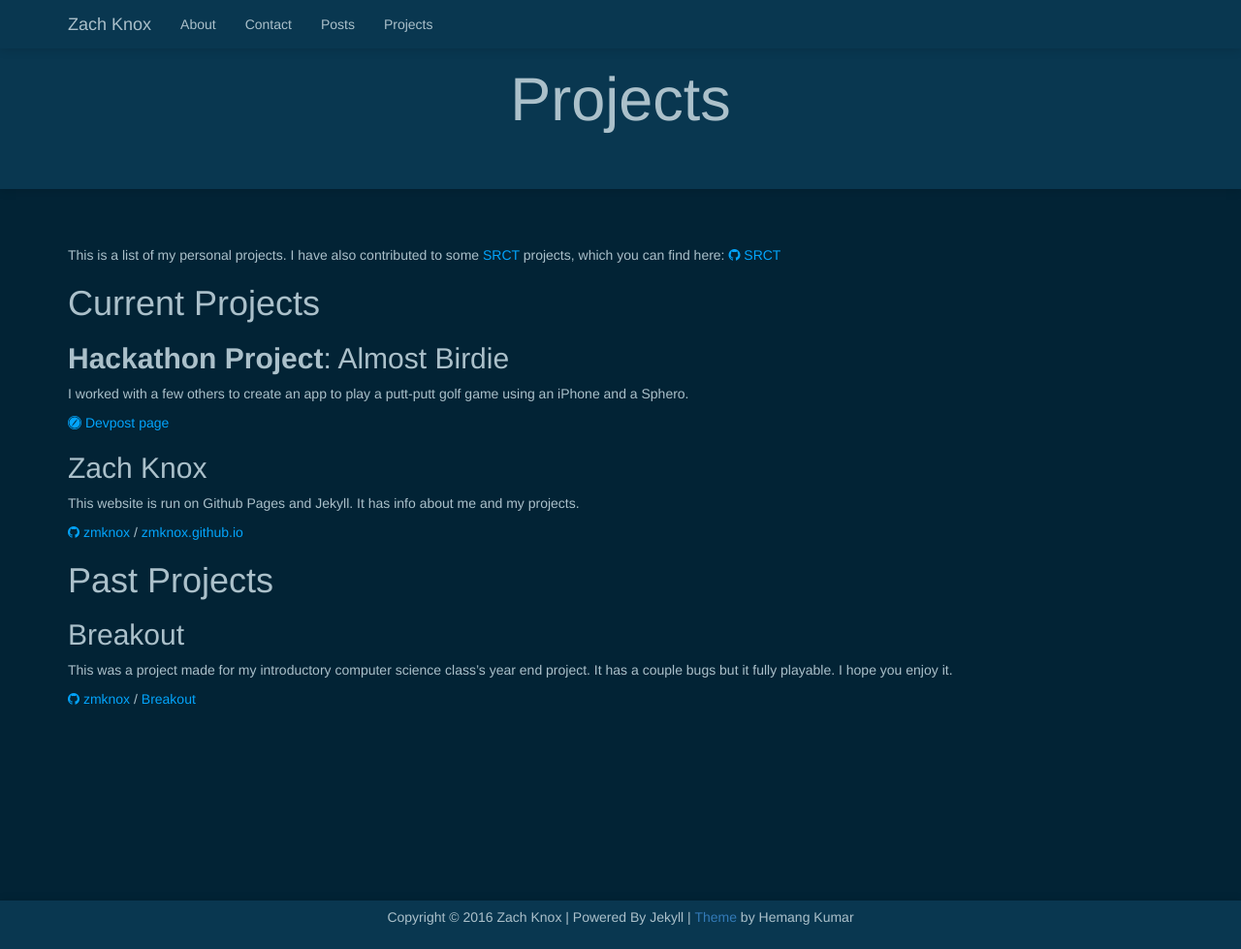
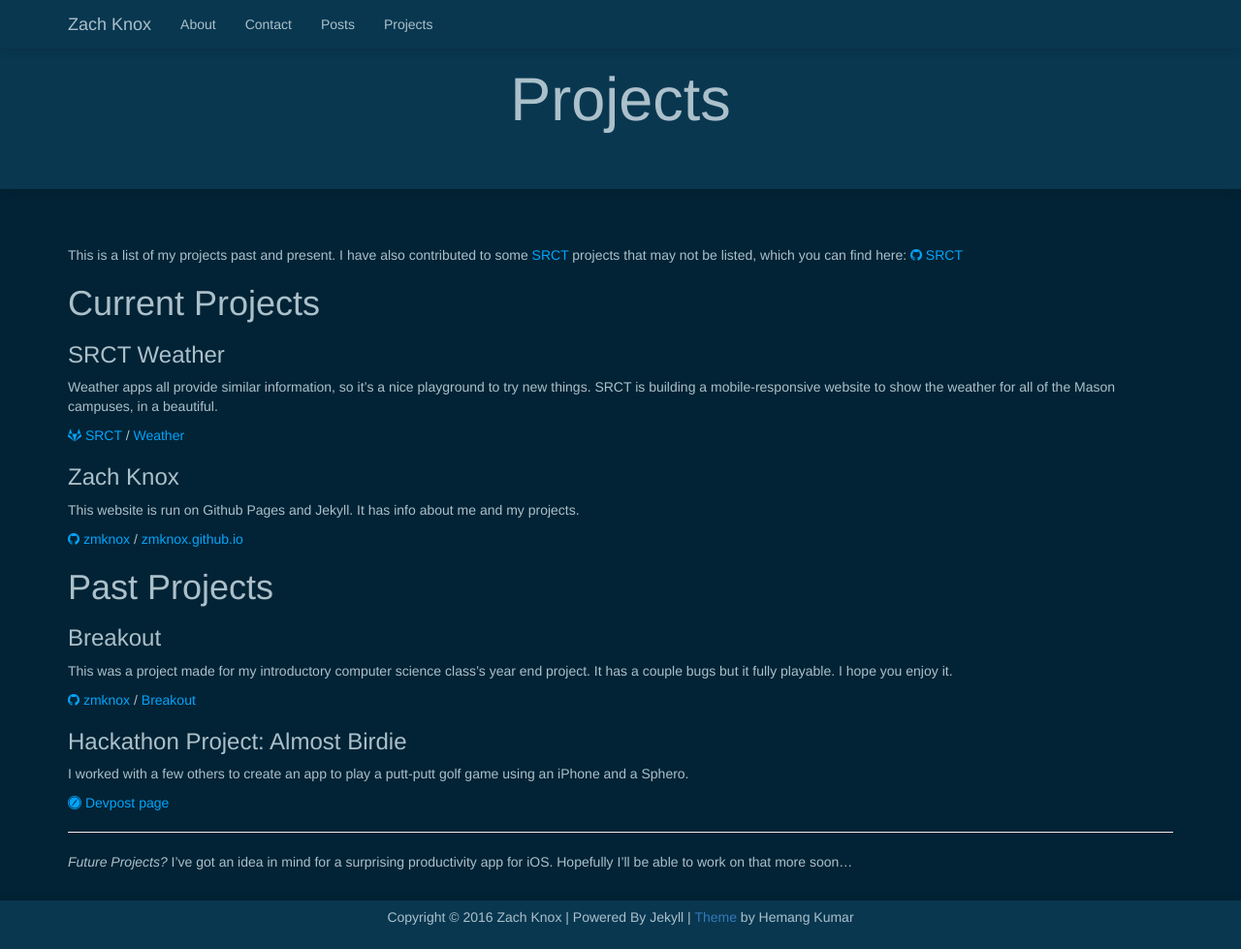
Before and after one commit to zmknox/zmknox.github.io, a Jekyll site: the page built from projects.md, in a window 1280 px wide and 979 px high. Shown: the whole window at 97% size. Built offline with Jekyll 4.4.1, drawn with Linux system fonts in a browser that asks for light colours; nearby versions of some CDN libraries; some web fonts are replaced.

Commit message:
The homepage finally works correctly! And also some project page updates

```diff
--- a/_config.yml
+++ b/_config.yml
@@ -15,7 +15,7 @@ description: "A Computer Science student at George Mason University"
 
 
 baseurl: "" # the subpath of your site, e.g. /blog
-url: "http://zachknox.com" # the base hostname & protocol for your site
+url: "http://www.zachknox.com" # the base hostname & protocol for your site
 twitter_username: zmknox
 github_username:  zmknox
 
--- a/_posts/2016-07-26-headless-ubuntu-vm.markdown
+++ b/_posts/2016-07-26-headless-ubuntu-vm.markdown
@@ -1,7 +1,7 @@
 ---
 layout: post
 title:  "Creating a headless Ubuntu Virtual Machine on macOS"
-date:   2016-07-26 11:00:00 -0500
+date:   2016-07-26 12:00:00 -0500
 categories: Mac macOS
 ---
 I really love my Mac, and I love macOS (though that new rename from OS X is a little odd), but sometimes, despite macOS being [Certified UNIX](http://www.opengroup.org/openbrand/register/brand3612.htm), development is sometimes just easier with a Linux distribution than the BSD based Darwin kernel and macOS that sits above it. To solve this problem, I decided to run a headless Ubuntu Server 16.04 LTS virtual machine, one that isn't confied to a virtual monitor that I can connect to over SSH, on top of macOS using VirtualBox.
--- a/projects.md
+++ b/projects.md
@@ -4,7 +4,7 @@ title: Projects
 permalink: /projects/
 ---
 
-This is a list of my personal projects. I have also contributed to some [SRCT](http://srct.gmu.edu/) projects,
+This is a list of my projects past and present. I have also contributed to some [SRCT](http://srct.gmu.edu/) projects that may not be listed,
 which you can find here: [<i class="fa fa-github"></i> SRCT](https://github.com/SRCT)
 
 
@@ -13,12 +13,13 @@ which you can find here: [<i class="fa fa-github"></i> SRCT](https://github.com/
 Current Projects
 ================
 
-## **Hackathon Project**: Almost Birdie
-I worked with a few others to create an app to play a putt-putt golf game using an iPhone and a Sphero.
+### SRCT Weather
+Weather apps all provide similar information, so it's a nice playground to try new things. SRCT is building
+a mobile-responsive website to show the weather for all of the Mason campuses, in a beautiful.
 
-[<i class="fa fa-safari"></i> Devpost page](https://devpost.com/software/sphero-putt-putt-practice)
+[<i class="fa fa-gitlab"></i> SRCT](https://git.gmu.edu/srct) / [Weather](https://git.gmu.edi/srct/weather)
 
-## Zach Knox
+### Zach Knox
 This website is run on Github Pages and Jekyll. It has info about me and my
 projects.
 
@@ -31,9 +32,17 @@ projects.
 Past Projects
 =============
 
-
-## Breakout
+### Breakout
 This was a project made for my introductory computer science class's year end
 project. It has a couple bugs but it fully playable. I hope you enjoy it.
 
 [<i class="fa fa-github"></i> zmknox](https://github.com/zmknox) / [Breakout](http://github.com/zmknox/Breakout/)
+
+### Hackathon Project: Almost Birdie
+I worked with a few others to create an app to play a putt-putt golf game using an iPhone and a Sphero.
+
+[<i class="fa fa-safari"></i> Devpost page](https://devpost.com/software/sphero-putt-putt-practice)
+
+----------------------------
+
+_Future Projects?_ I've got an idea in mind for a surprising productivity app for iOS. Hopefully I'll be able to work on that more soon...
```
Also changed, not shown: index.html (+7 -2 lines), 💩.html (added, +37 -0 lines), 1 other file.
